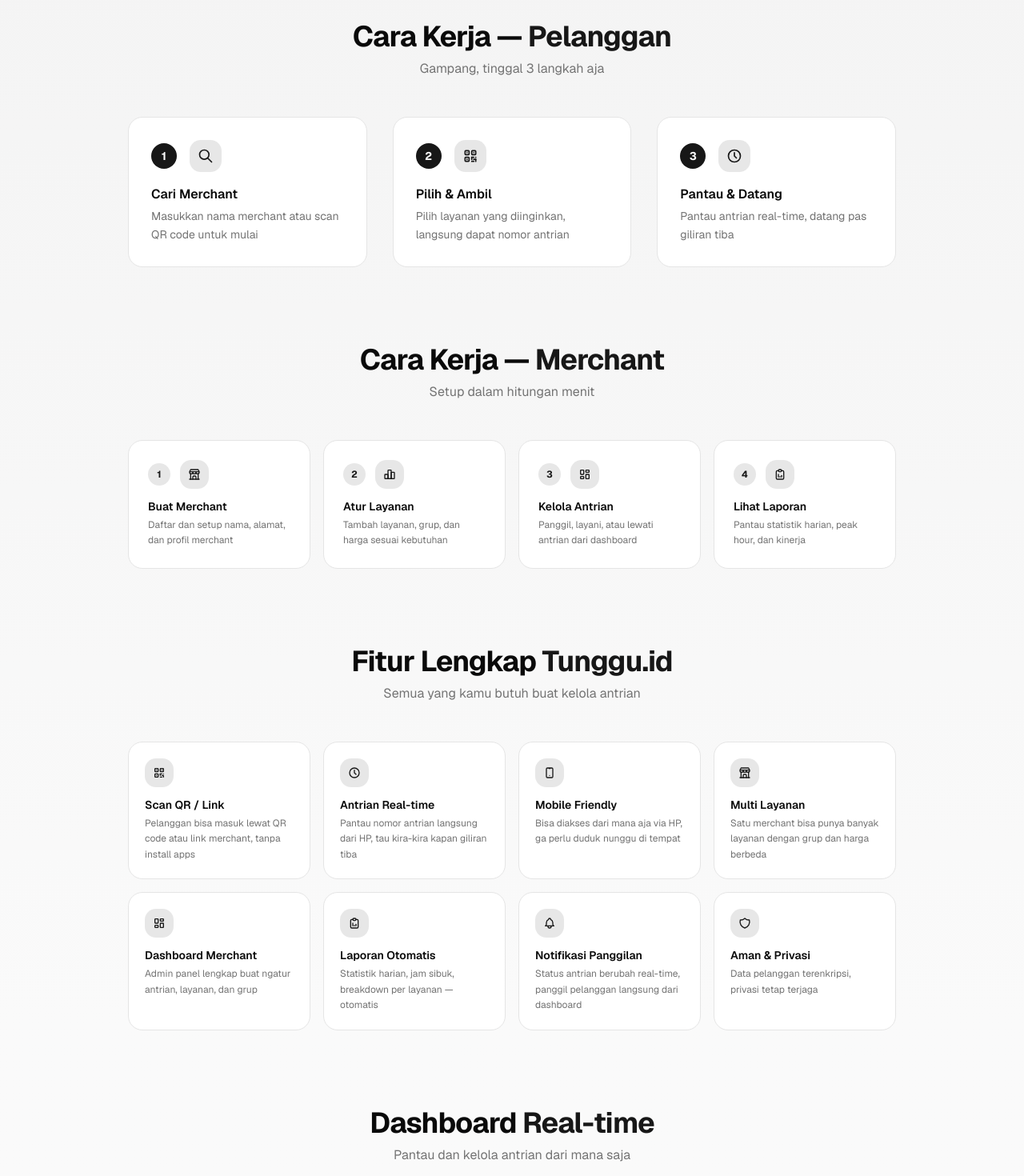
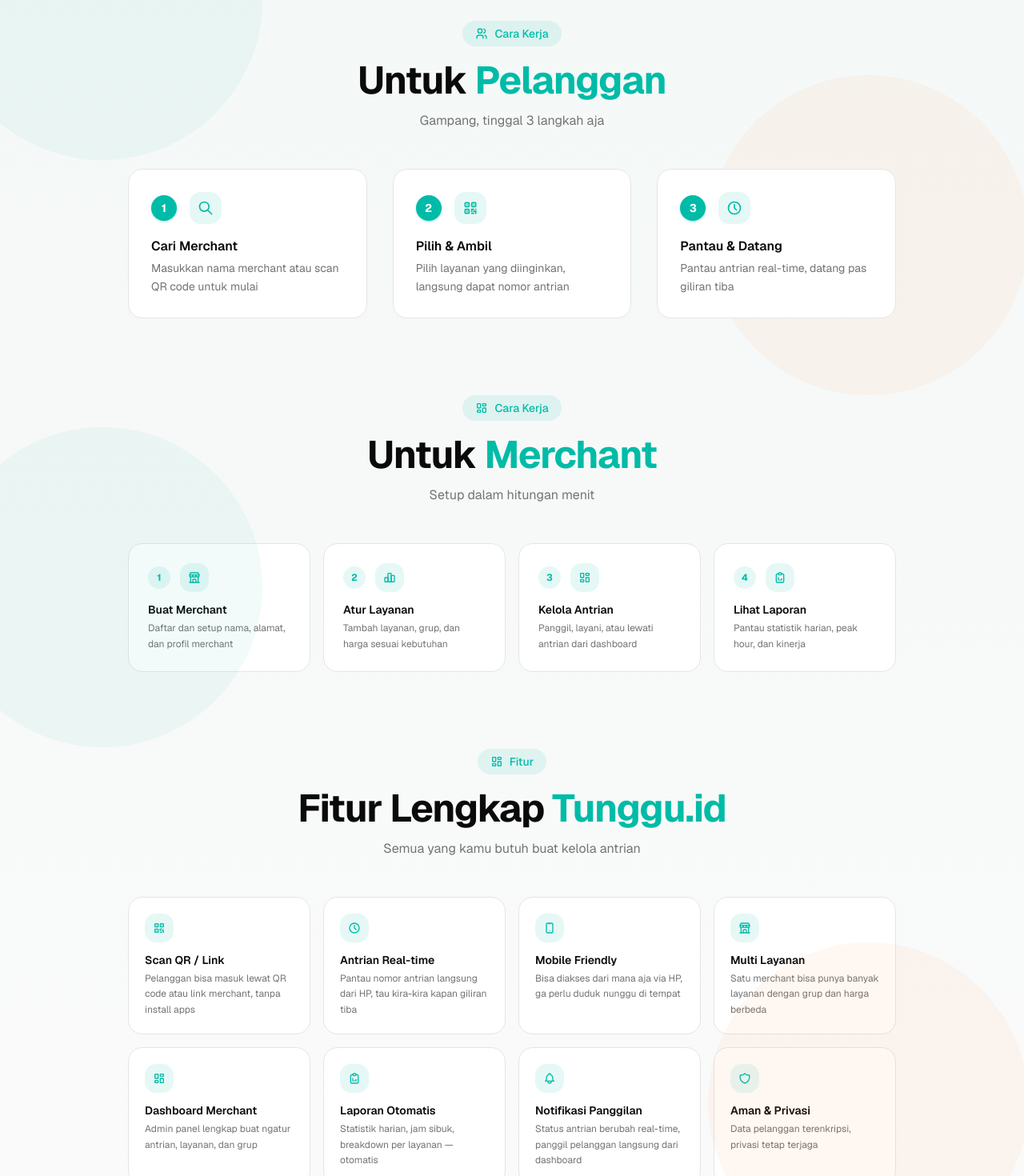
Before and after one commit to m-abduh/antrian, a Next.js app in the folder client/: page / in a window 1280 px wide. Shown: the part 1040-2510 px from the top of the page at 80% size. Built offline with nearby package versions, Linux system fonts and the light colour scheme; no server answers.

Commit message:
style: unify landing page sections with hero teal/orange design

```diff
--- a/client/src/app/page.tsx
+++ b/client/src/app/page.tsx
@@ -7,6 +7,7 @@
   IconBuildingStore, IconChartBar, IconBell, IconUsers,
   IconCheck, IconChevronDown, IconStar, IconStarFilled, IconWavesElectricity,
   IconLayoutDashboard, IconReportAnalytics, IconCircleCheck, IconPlayerSkipForward,
+  IconHelp,
 } from '@tabler/icons-react';
 import { ThemeToggle } from '@/components/ThemeToggle';
 import Hero from '@/components/Hero';
@@ -50,6 +51,39 @@
   { q: 'Bagaimana cara pelanggan dapat notifikasi?', a: 'Pelanggan bisa pantau antrian langsung di halaman merchant. Status antrian berubah real-time tanpa perlu reload.' },
 ];
 
+const sectionBadge =
+  'inline-flex items-center gap-2 px-4 py-1.5 rounded-full bg-teal-500/10 text-teal-500 text-sm font-medium mb-4';
+
+const blobTeal =
+  'absolute top-10 left-0 -translate-x-1/2 w-[400px] h-[400px] bg-teal-500/[0.05] rounded-full pointer-events-none';
+const blobOrange =
+  'absolute bottom-0 right-0 translate-x-1/3 w-[400px] h-[400px] bg-orange-500/[0.05] rounded-full pointer-events-none';
+
+function SectionHeading({ badge, icon: Icon, title, subtitle }: {
+  badge: string;
+  icon: React.ComponentType<{ className?: string }>;
+  title: React.ReactNode;
+  subtitle: string;
+}) {
+  return (
+    <motion.div
+      initial={{ opacity: 0 }}
+      whileInView={{ opacity: 1 }}
+      viewport={{ once: true }}
+      className="text-center mb-8 md:mb-12"
+    >
+      <span className={sectionBadge}>
+        <Icon className="w-4 h-4" />
+        {badge}
+      </span>
+      <h2 className="text-3xl md:text-4xl lg:text-5xl font-bold text-foreground tracking-tight leading-[1.1]">
+        {title}
+      </h2>
+      <p className="mt-3 text-muted-foreground max-w-md mx-auto">{subtitle}</p>
+    </motion.div>
+  );
+}
+
 export default function LandingPage() {
   const [openFaq, setOpenFaq] = useState<number | null>(null);
 
@@ -60,7 +94,7 @@
   };
 
   return (
-    <div className="min-h-screen bg-gradient-to-b from-primary/[0.04] via-background to-background dark:from-primary/[0.06] dark:via-background dark:to-background">
+    <div className="min-h-screen bg-gradient-to-b from-teal-500/[0.05] via-background to-background dark:from-teal-500/[0.08] dark:via-background dark:to-background">
       {/* ─── NAVBAR ─── */}
       <header className="sticky top-0 z-50 bg-background/80 backdrop-blur-md border-b border-border">
         <div className="max-w-5xl mx-auto px-4 md:px-6 lg:px-8 py-3 flex items-center justify-between">
@@ -79,7 +113,7 @@
             <ThemeToggle />
             <a
               href={`${adminUrl}/register`}
-              className="hidden sm:inline-flex items-center gap-2 px-4 py-2 bg-primary text-primary-foreground text-sm font-semibold rounded-xl hover:opacity-90 transition-all shadow-sm"
+              className="hidden sm:inline-flex items-center gap-2 px-4 py-2 bg-teal-500 text-white text-sm font-semibold rounded-xl hover:bg-teal-600 transition-all shadow-sm shadow-teal-500/20"
             >
               Daftar Merchant
             </a>
@@ -92,7 +126,8 @@
         <Hero />
 
         {/* ─── STATS ─── */}
-        <section className="max-w-5xl mx-auto px-4 md:px-6 lg:px-8 pb-16 md:pb-24">
+        <section className="relative max-w-5xl mx-auto px-4 md:px-6 lg:px-8 pb-16 md:pb-24">
+          <div className={blobTeal} aria-hidden="true" />
           <div className="grid grid-cols-2 md:grid-cols-3 gap-4 md:gap-6">
             {[
               { value: '500+', label: 'Merchant Aktif', icon: IconBuildingStore },
@@ -105,12 +140,12 @@
                 whileInView={{ opacity: 1, y: 0 }}
                 viewport={{ once: true }}
                 transition={{ delay: i * 0.1 }}
-                className="bg-card border border-border rounded-2xl p-5 md:p-7 text-center"
+                className="bg-card border border-border rounded-2xl p-5 md:p-7 text-center hover:shadow-lg hover:shadow-teal-500/5 hover:-translate-y-0.5 transition-all"
               >
-                <div className="w-10 h-10 bg-primary/10 rounded-xl flex items-center justify-center mx-auto mb-3">
-                  <s.icon className="w-5 h-5 text-primary" />
+                <div className="w-10 h-10 bg-teal-500/10 rounded-xl flex items-center justify-center mx-auto mb-3">
+                  <s.icon className="w-5 h-5 text-teal-500" />
                 </div>
-                <p className="text-2xl md:text-3xl font-bold text-foreground">{s.value}</p>
+                <p className="text-2xl md:text-3xl font-bold text-foreground tracking-tight">{s.value}</p>
                 <p className="text-sm text-muted-foreground mt-1">{s.label}</p>
               </motion.div>
             ))}
@@ -118,21 +153,14 @@
         </section>
 
         {/* ─── CARA KERJA (CUSTOMER) ─── */}
-        <section id="how-customer" className="max-w-5xl mx-auto px-4 md:px-6 lg:px-8 pb-16 md:pb-24">
-          <motion.div
-            initial={{ opacity: 0 }}
-            whileInView={{ opacity: 1 }}
-            viewport={{ once: true }}
-            className="text-center mb-8 md:mb-12"
-          >
-            <h2 className="text-2xl md:text-3xl lg:text-4xl font-bold text-foreground tracking-tight">
-              Cara Kerja —{' '}
-              <span className="text-primary">Pelanggan</span>
-            </h2>
-            <p className="mt-2 text-muted-foreground max-w-md mx-auto">
-              Gampang, tinggal 3 langkah aja
-            </p>
-          </motion.div>
+        <section id="how-customer" className="relative max-w-5xl mx-auto px-4 md:px-6 lg:px-8 pb-16 md:pb-24">
+          <div className={blobOrange} aria-hidden="true" />
+          <SectionHeading
+            badge="Cara Kerja"
+            icon={IconUsers}
+            title={<>Untuk <span className="text-teal-500">Pelanggan</span></>}
+            subtitle="Gampang, tinggal 3 langkah aja"
+          />
 
           <div className="grid md:grid-cols-3 gap-4 md:gap-6 lg:gap-8">
             {stepsCustomer.map((s, i) => (
@@ -142,14 +170,14 @@
                 whileInView={{ opacity: 1, y: 0 }}
                 viewport={{ once: true }}
                 transition={{ delay: i * 0.15 }}
-                className="relative bg-card border border-border rounded-2xl p-5 md:p-7"
+                className="relative bg-card border border-border rounded-2xl p-5 md:p-7 hover:shadow-lg hover:shadow-teal-500/5 hover:-translate-y-0.5 transition-all"
               >
                 <div className="flex items-center gap-4 mb-4">
-                  <span className="w-8 h-8 rounded-full bg-primary text-primary-foreground text-sm font-bold flex items-center justify-center flex-shrink-0">
+                  <span className="w-8 h-8 rounded-full bg-teal-500 text-white text-sm font-bold flex items-center justify-center flex-shrink-0 shadow-sm shadow-teal-500/30">
                     {i + 1}
                   </span>
-                  <div className="w-10 h-10 bg-primary/10 rounded-xl flex items-center justify-center">
-                    <s.icon className="w-5 h-5 text-primary" />
+                  <div className="w-10 h-10 bg-teal-500/10 rounded-xl flex items-center justify-center">
+                    <s.icon className="w-5 h-5 text-teal-500" />
                   </div>
                 </div>
                 <h3 className="font-semibold text-foreground mb-1">{s.step}</h3>
@@ -160,21 +188,14 @@
         </section>
 
         {/* ─── CARA KERJA (MERCHANT) ─── */}
-        <section className="max-w-5xl mx-auto px-4 md:px-6 lg:px-8 pb-16 md:pb-24">
-          <motion.div
-            initial={{ opacity: 0 }}
-            whileInView={{ opacity: 1 }}
-            viewport={{ once: true }}
-            className="text-center mb-8 md:mb-12"
-          >
-            <h2 className="text-2xl md:text-3xl lg:text-4xl font-bold text-foreground tracking-tight">
-              Cara Kerja —{' '}
-              <span className="text-primary">Merchant</span>
-            </h2>
-            <p className="mt-2 text-muted-foreground max-w-md mx-auto">
-              Setup dalam hitungan menit
-            </p>
-          </motion.div>
+        <section className="relative max-w-5xl mx-auto px-4 md:px-6 lg:px-8 pb-16 md:pb-24">
+          <div className={blobTeal} aria-hidden="true" />
+          <SectionHeading
+            badge="Cara Kerja"
+            icon={IconLayoutDashboard}
+            title={<>Untuk <span className="text-teal-500">Merchant</span></>}
+            subtitle="Setup dalam hitungan menit"
+          />
 
           <div className="grid md:grid-cols-2 lg:grid-cols-4 gap-4">
             {stepsMerchant.map((s, i) => (
@@ -184,14 +205,14 @@
                 whileInView={{ opacity: 1, y: 0 }}
                 viewport={{ once: true }}
                 transition={{ delay: i * 0.1 }}
-                className="bg-card border border-border rounded-2xl p-5 md:p-6"
+                className="bg-card border border-border rounded-2xl p-5 md:p-6 hover:shadow-lg hover:shadow-teal-500/5 hover:-translate-y-0.5 transition-all"
               >
                 <div className="flex items-center gap-3 mb-3">
-                  <span className="w-7 h-7 rounded-full bg-primary/10 text-primary text-xs font-bold flex items-center justify-center flex-shrink-0">
+                  <span className="w-7 h-7 rounded-full bg-teal-500/10 text-teal-500 text-xs font-bold flex items-center justify-center flex-shrink-0">
                     {i + 1}
                   </span>
-                  <div className="w-9 h-9 bg-primary/10 rounded-xl flex items-center justify-center">
-                    <s.icon className="w-4 h-4 text-primary" />
+                  <div className="w-9 h-9 bg-teal-500/10 rounded-xl flex items-center justify-center">
+                    <s.icon className="w-4 h-4 text-teal-500" />
                   </div>
                 </div>
                 <h3 className="font-semibold text-sm text-foreground mb-1">{s.step}</h3>
@@ -202,21 +223,14 @@
         </section>
 
         {/* ─── FITUR ─── */}
-        <section id="features" className="max-w-5xl mx-auto px-4 md:px-6 lg:px-8 pb-16 md:pb-24">
-          <motion.div
-            initial={{ opacity: 0 }}
-            whileInView={{ opacity: 1 }}
-            viewport={{ once: true }}
-            className="text-center mb-8 md:mb-12"
-          >
-            <h2 className="text-2xl md:text-3xl lg:text-4xl font-bold text-foreground tracking-tight">
-              Fitur Lengkap{' '}
-              <span className="text-primary">Tunggu.id</span>
-            </h2>
-            <p className="mt-2 text-muted-foreground max-w-md mx-auto">
-              Semua yang kamu butuh buat kelola antrian
-            </p>
-          </motion.div>
+        <section id="features" className="relative max-w-5xl mx-auto px-4 md:px-6 lg:px-8 pb-16 md:pb-24">
+          <div className={blobOrange} aria-hidden="true" />
+          <SectionHeading
+            badge="Fitur"
+            icon={IconLayoutDashboard}
+            title={<>Fitur Lengkap <span className="text-teal-500">Tunggu.id</span></>}
+            subtitle="Semua yang kamu butuh buat kelola antrian"
+          />
 
           <div className="grid grid-cols-2 md:grid-cols-3 lg:grid-cols-4 gap-3 md:gap-4">
             {features.map((f, i) => (
@@ -226,10 +240,10 @@
                 whileInView={{ opacity: 1, y: 0 }}
                 viewport={{ once: true }}
                 transition={{ delay: i * 0.05 }}
-                className="bg-card border border-border rounded-2xl p-4 md:p-5 hover:shadow-md hover:shadow-primary/5 transition-all"
+                className="bg-card border border-border rounded-2xl p-4 md:p-5 hover:shadow-lg hover:shadow-teal-500/5 hover:-translate-y-0.5 transition-all"
               >
-                <div className="w-9 h-9 bg-primary/10 rounded-xl flex items-center justify-center mb-3">
-                  <f.icon className="w-4 h-4 text-primary" />
+                <div className="w-9 h-9 bg-teal-500/10 rounded-xl flex items-center justify-center mb-3">
+                  <f.icon className="w-4 h-4 text-teal-500" />
                 </div>
                 <h3 className="font-semibold text-sm text-foreground mb-1">{f.title}</h3>
                 <p className="text-xs text-muted-foreground leading-relaxed">{f.desc}</p>
@@ -239,28 +253,21 @@
         </section>
 
         {/* ─── DASHBOARD PREVIEW ─── */}
-        <section className="max-w-5xl mx-auto px-4 md:px-6 lg:px-8 pb-16 md:pb-24">
-          <motion.div
-            initial={{ opacity: 0 }}
-            whileInView={{ opacity: 1 }}
-            viewport={{ once: true }}
-            className="text-center mb-8 md:mb-12"
-          >
-            <h2 className="text-2xl md:text-3xl lg:text-4xl font-bold text-foreground tracking-tight">
-              Dashboard{' '}
-              <span className="text-primary">Real-time</span>
-            </h2>
-            <p className="mt-2 text-muted-foreground max-w-md mx-auto">
-              Pantau dan kelola antrian dari mana saja
-            </p>
-          </motion.div>
+        <section className="relative max-w-5xl mx-auto px-4 md:px-6 lg:px-8 pb-16 md:pb-24">
+          <div className={blobTeal} aria-hidden="true" />
+          <SectionHeading
+            badge="Dashboard"
+            icon={IconChartBar}
+            title={<>Kelola Antrian <span className="text-teal-500">Real-time</span></>}
+            subtitle="Pantau dan kelola antrian dari mana saja"
+          />
 
           <div className="grid md:grid-cols-2 gap-6 md:gap-8 items-center">
             <motion.div
               initial={{ opacity: 0, x: -20 }}
               whileInView={{ opacity: 1, x: 0 }}
               viewport={{ once: true }}
-              className="bg-card border border-border rounded-2xl p-5 md:p-7 space-y-4"
+              className="bg-card border border-border rounded-2xl p-5 md:p-7 space-y-4 hover:shadow-lg hover:shadow-teal-500/5 transition-all"
             >
               {[
                 { icon: IconUsers, label: 'Total Antrian', color: 'bg-primary' },
@@ -324,21 +331,14 @@
         </section>
 
         {/* ─── TESTIMONI ─── */}
-        <section className="max-w-5xl mx-auto px-4 md:px-6 lg:px-8 pb-16 md:pb-24">
-          <motion.div
-            initial={{ opacity: 0 }}
-            whileInView={{ opacity: 1 }}
-            viewport={{ once: true }}
-            className="text-center mb-8 md:mb-12"
-          >
-            <h2 className="text-2xl md:text-3xl lg:text-4xl font-bold text-foreground tracking-tight">
-              Apa Kata{' '}
-              <span className="text-primary">Pengguna</span>
-            </h2>
-            <p className="mt-2 text-muted-foreground max-w-md mx-auto">
-              Mereka sudah merasakan manfaat Tunggu.id
-            </p>
-          </motion.div>
+        <section className="relative max-w-5xl mx-auto px-4 md:px-6 lg:px-8 pb-16 md:pb-24">
+          <div className={blobOrange} aria-hidden="true" />
+          <SectionHeading
+            badge="Testimoni"
+            icon={IconStarFilled}
+            title={<>Apa Kata <span className="text-teal-500">Pengguna</span></>}
+            subtitle="Mereka sudah merasakan manfaat Tunggu.id"
+          />
 
           <div className="grid md:grid-cols-3 gap-4 md:gap-6">
             {testimonials.map((t, i) => (
@@ -348,7 +348,7 @@
                 whileInView={{ opacity: 1, y: 0 }}
                 viewport={{ once: true }}
                 transition={{ delay: i * 0.1 }}
-                className="bg-card border border-border rounded-2xl p-5 md:p-6"
+                className="bg-card border border-border rounded-2xl p-5 md:p-6 hover:shadow-lg hover:shadow-teal-500/5 hover:-translate-y-0.5 transition-all"
               >
                 <div className="flex items-center gap-1 mb-3">
                   {Array.from({ length: t.rating }).map((_, ri) => (
@@ -360,7 +360,7 @@
                 </div>
                 <p className="text-sm text-foreground mb-4 leading-relaxed italic">&ldquo;{t.text}&rdquo;</p>
                 <div className="flex items-center gap-3">
-                  <div className="w-9 h-9 rounded-full bg-primary/10 flex items-center justify-center text-primary font-bold text-sm">
+                  <div className="w-9 h-9 rounded-full bg-teal-500/10 flex items-center justify-center text-teal-500 font-bold text-sm">
                     {t.name.charAt(0)}
                   </div>
                   <div>
@@ -374,21 +374,14 @@
         </section>
 
         {/* ─── FAQ ─── */}
-        <section id="faq" className="max-w-5xl mx-auto px-4 md:px-6 lg:px-8 pb-16 md:pb-24">
-          <motion.div
-            initial={{ opacity: 0 }}
-            whileInView={{ opacity: 1 }}
-            viewport={{ once: true }}
-            className="text-center mb-8 md:mb-12"
-          >
-            <h2 className="text-2xl md:text-3xl lg:text-4xl font-bold text-foreground tracking-tight">
-              Pertanyaan{' '}
-              <span className="text-primary">Umum</span>
-            </h2>
-            <p className="mt-2 text-muted-foreground max-w-md mx-auto">
-              Yang sering ditanyakan
-            </p>
-          </motion.div>
+        <section id="faq" className="relative max-w-5xl mx-auto px-4 md:px-6 lg:px-8 pb-16 md:pb-24">
+          <div className={blobTeal} aria-hidden="true" />
+          <SectionHeading
+            badge="FAQ"
+            icon={IconHelp}
+            title={<>Pertanyaan <span className="text-teal-500">Umum</span></>}
+            subtitle="Yang sering ditanyakan"
+          />
 
           <div className="space-y-3">
             {faqs.map((faq, i) => (
@@ -398,7 +391,7 @@
                 whileInView={{ opacity: 1, y: 0 }}
                 viewport={{ once: true }}
                 transition={{ delay: i * 0.05 }}
-                className="bg-card border border-border rounded-2xl overflow-hidden"
+                className="bg-card border border-border rounded-2xl overflow-hidden hover:shadow-lg hover:shadow-teal-500/5 transition-all"
               >
                 <button
                   onClick={() => setOpenFaq(openFaq === i ? null : i)}
@@ -428,33 +421,38 @@
         </section>
 
         {/* ─── CTA ─── */}
-        <section className="max-w-5xl mx-auto px-4 md:px-6 lg:px-8 pb-16 md:pb-24">
+        <section className="relative max-w-5xl mx-auto px-4 md:px-6 lg:px-8 pb-16 md:pb-24">
           <motion.div
             initial={{ opacity: 0, y: 24 }}
             whileInView={{ opacity: 1, y: 0 }}
             viewport={{ once: true }}
-            className="bg-gradient-to-br from-primary to-primary/80 rounded-2xl md:rounded-3xl p-8 md:p-14 text-center text-primary-foreground"
+            className="relative overflow-hidden bg-gradient-to-br from-teal-500 via-teal-600 to-teal-600 rounded-2xl md:rounded-3xl p-8 md:p-14 text-center text-white shadow-xl shadow-teal-500/20"
           >
+            <div className="absolute -top-24 -left-24 w-64 h-64 bg-white/10 rounded-full blur-2xl" aria-hidden="true" />
+            <div className="absolute -bottom-24 -right-24 w-72 h-72 bg-orange-400/20 rounded-full blur-2xl" aria-hidden="true" />
+
+            <div className="relative z-10">
               <IconWavesElectricity className="w-10 h-10 md:w-12 md:h-12 mx-auto mb-4 opacity-80" />
               <h2 className="text-2xl md:text-4xl font-bold tracking-tight">
                 Siap Kelola Antrian?
               </h2>
-            <p className="mt-2 md:mt-3 text-primary-foreground/80 max-w-md mx-auto text-sm md:text-base">
+              <p className="mt-2 md:mt-3 text-white/80 max-w-md mx-auto text-sm md:text-base">
                 Daftar gratis jadi merchant, kelola antrian dengan mudah.
               </p>
               <div className="mt-6 md:mt-8 flex flex-col sm:flex-row items-center justify-center gap-3">
                 <a
                   href={`${adminUrl}/register`}
-                className="px-6 md:px-8 py-3 bg-white text-primary font-semibold rounded-xl hover:bg-white/90 transition-all shadow-lg"
+                  className="px-6 md:px-8 py-3 bg-white text-teal-600 font-semibold rounded-xl hover:bg-white/90 transition-all shadow-lg"
                 >
                   Daftar Merchant Gratis
                 </a>
                 <a
                   href={`${adminUrl}/login`}
-                className="px-6 md:px-8 py-3 bg-primary-foreground/10 text-primary-foreground font-semibold rounded-xl hover:bg-primary-foreground/20 transition-all border border-primary-foreground/20"
+                  className="px-6 md:px-8 py-3 bg-white/10 text-white font-semibold rounded-xl hover:bg-white/20 transition-all border border-white/20"
                 >
                   Masuk
                 </a>
+              </div>
             </div>
           </motion.div>
         </section>
```
Lines whose indentation alone changed are shown as unchanged.
